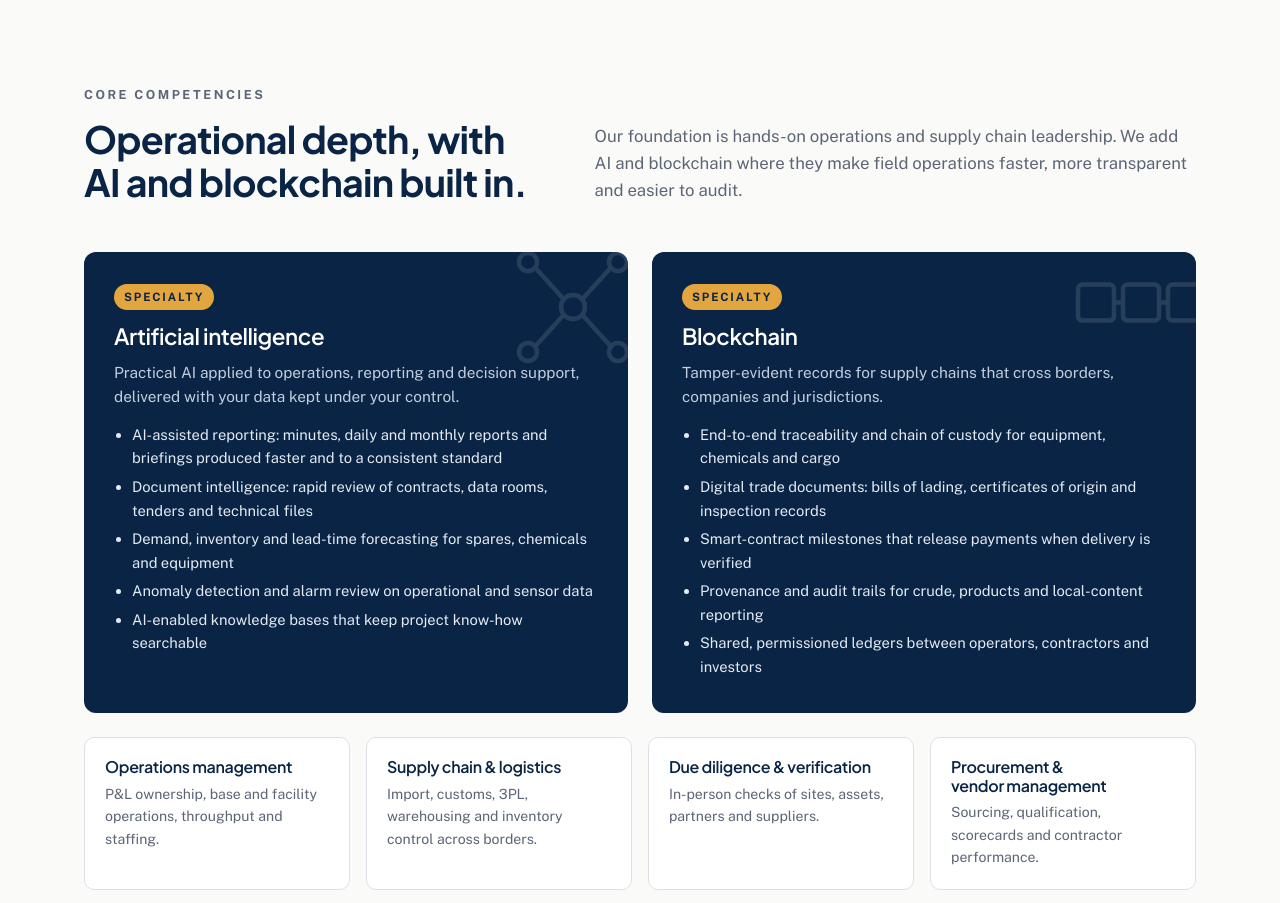
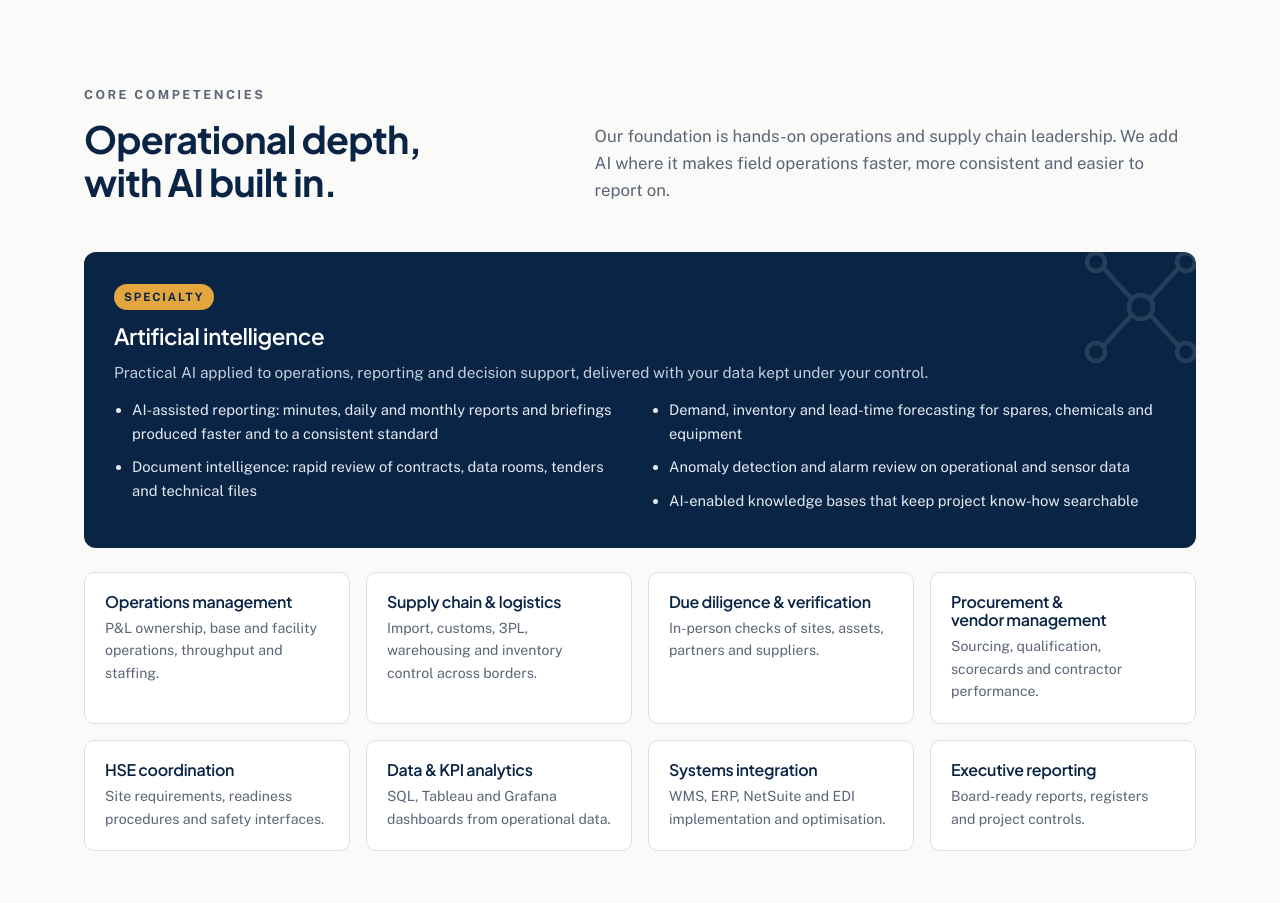
Before and after one commit to sherwinmaali-hub/maalico-website, a plain HTML site: page index.html in a window 1280 px wide. Shown: the part 2675-3578 px from the top of the page. Drawn offline with nearby package versions, Linux system fonts and the light colour scheme.

Commit message:
Remove blockchain from core competencies
Co-Authored-By: Claude Opus 5.5 <noreply@anthropic.com>
Claude-Session: https://claude.ai/code/session_01NwyjJnNPdKL5vYPE55biH1

```diff
--- a/index.html
+++ b/index.html
@@ -235,7 +235,10 @@ footer{padding:40px 0;background:var(--paper)}
 .comp{background:#fff;border:1px solid var(--line);border-radius:10px;padding:20px}
 .comp h3{font-size:1rem;margin-bottom:6px}
 .comp p{font-size:.88rem;color:var(--muted)}
-.feature{display:grid;grid-template-columns:1fr 1fr;gap:24px;margin-bottom:24px}
+.feature{display:grid;grid-template-columns:1fr;gap:24px;margin-bottom:24px}
+.feature .fcard ul{columns:2;column-gap:40px}
+.feature .fcard li{break-inside:avoid;margin:0 0 10px}
+@media (max-width:700px){.feature .fcard ul{columns:1}}
 .fcard{background:var(--navy);color:#DCE4EE;border-radius:12px;padding:30px;position:relative;overflow:hidden}
 .fcard .tag{display:inline-block;font-size:.72rem;font-weight:700;letter-spacing:.16em;text-transform:uppercase;color:var(--navy);background:var(--gold);padding:4px 10px;border-radius:999px}
 .fcard h3{color:#fff;font-size:1.4rem;margin:14px 0 10px}
@@ -378,8 +381,8 @@ footer{padding:40px 0;background:var(--paper)}
 <section id="competencies" style="padding-top:0">
   <div class="wrap">
     <div class="sec-head">
-      <div><p class="eyebrow">Core competencies</p><h2 style="margin-top:12px">Operational depth, with AI and blockchain built in.</h2></div>
-      <p class="lead">Our foundation is hands-on operations and supply chain leadership. We add AI and blockchain where they make field operations faster, more transparent and easier to audit.</p>
+      <div><p class="eyebrow">Core competencies</p><h2 style="margin-top:12px">Operational depth, with AI built in.</h2></div>
+      <p class="lead">Our foundation is hands-on operations and supply chain leadership. We add AI where it makes field operations faster, more consistent and easier to report on.</p>
     </div>
     <div class="feature">
       <article class="fcard">
@@ -393,19 +396,6 @@ footer{padding:40px 0;background:var(--paper)}
           <li>Demand, inventory and lead-time forecasting for spares, chemicals and equipment</li>
           <li>Anomaly detection and alarm review on operational and sensor data</li>
           <li>AI-enabled knowledge bases that keep project know-how searchable</li>
-        </ul>
-      </article>
-      <article class="fcard">
-        <svg viewBox="0 0 100 100" aria-hidden="true"><g fill="none" stroke="#fff" stroke-width="3"><rect x="8" y="35" width="24" height="24" rx="3"/><rect x="38" y="35" width="24" height="24" rx="3"/><rect x="68" y="35" width="24" height="24" rx="3"/><path d="M32 47h6M62 47h6"/></g></svg>
-        <span class="tag">Specialty</span>
-        <h3>Blockchain</h3>
-        <p>Tamper-evident records for supply chains that cross borders, companies and jurisdictions.</p>
-        <ul>
-          <li>End-to-end traceability and chain of custody for equipment, chemicals and cargo</li>
-          <li>Digital trade documents: bills of lading, certificates of origin and inspection records</li>
-          <li>Smart-contract milestones that release payments when delivery is verified</li>
-          <li>Provenance and audit trails for crude, products and local-content reporting</li>
-          <li>Shared, permissioned ledgers between operators, contractors and investors</li>
         </ul>
       </article>
     </div>
```
